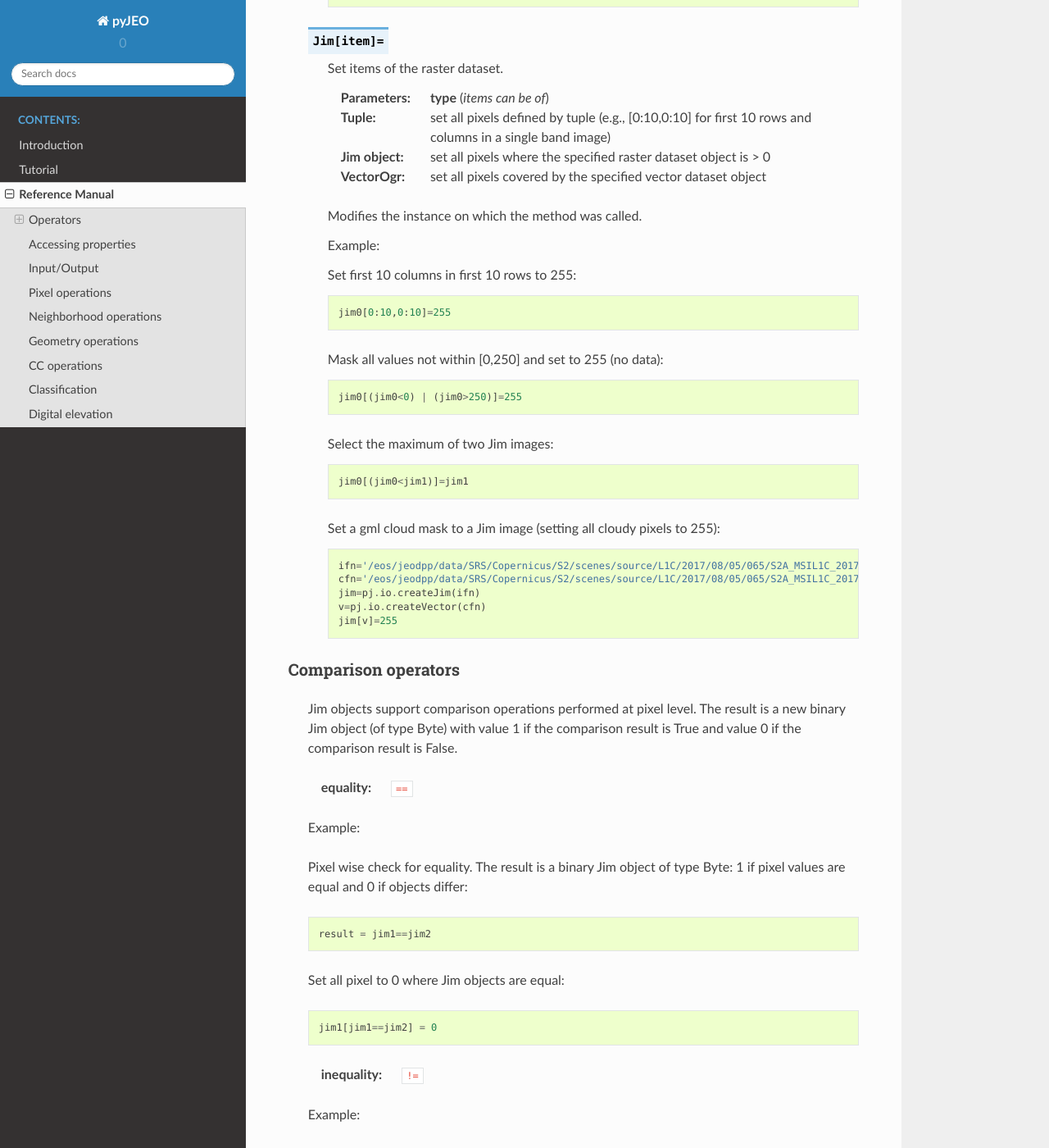
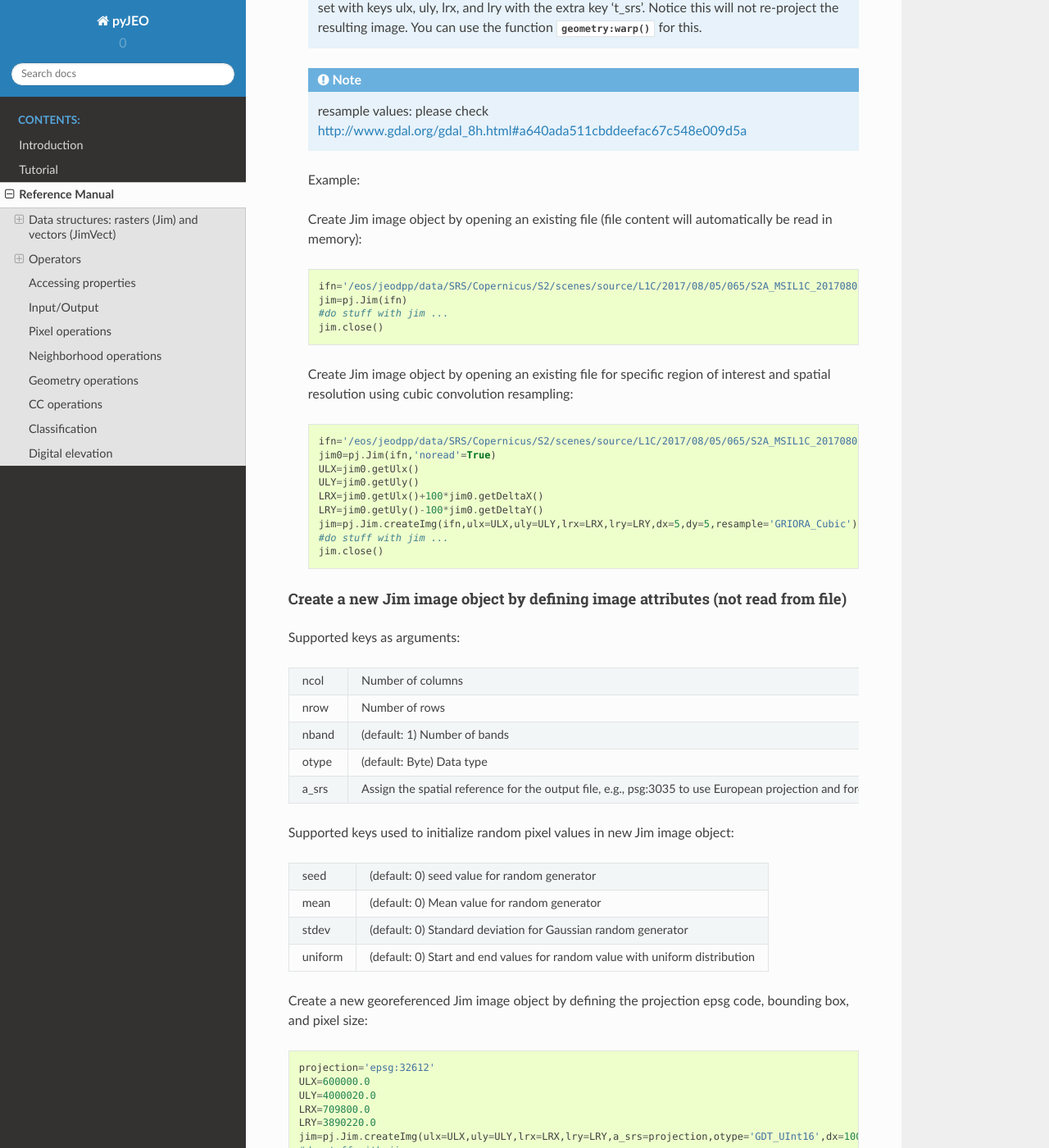
Before and after one commit to ec-jrc/jeolib-pyjeo, a Sphinx documentation site: the page built from doc/3_reference.rst, in a window 1280 px wide and 1400 px high, scrolled down 1062 px. Shown: the whole window at 82% size. Built offline with Sphinx 7.4.7 and the Read the Docs theme 2.0.0, drawn with Linux system fonts in a browser that asks for light colours; some of the changed text lies outside the part shown.

Commit message:
worked on doc

```diff
--- a/doc/3_reference.rst
+++ b/doc/3_reference.rst
@@ -4,6 +4,131 @@ Reference Manual
 
 .. toctree::
    :maxdepth: 4
+
+****************************************************
+Data structures: rasters (Jim) and vectors (JimVect)
+****************************************************
+
+=================================
+Creating a Jim raster data object
+=================================
+
+.. method:: Jim(filename=None, **kwargs)
+
+  Create a new Jim object, either :ref:`from file <create_Jim_from_file>`
+  or :ref:`create new <create_Jim_new>`
+
+:param filename: Path to a raster dataset or another Jim object
+:param: see supported keys in table below
+:return: a Jim object
+
+
+.. _create_Jim_from_file:
+
+Create Jim object from file
+===========================
+
+   Supported keys as arguments:
+
+    ======== ===================================================
+    band     Bands to open, index starts from 0
+    ulx      Upper left x value bounding box
+    uly      Upper left y value bounding box
+    lrx      Lower right x value bounding box
+    lry      Lower right y value bounding box
+    dx       Resolution in x
+    dy       Resolution in y
+    resample Resample algorithm used for reading pixel data in case of
+              interpolation
+    extent   get boundary from extent from polygons in vector dataset
+    nodata   Nodata value to put in image
+    noread   Set this flag to True to not read data when opening
+    ======== ===================================================
+
+   .. note::
+        You can specify a different spatial reference system to define the
+        region of interest to read set with keys ulx, uly, lrx, and lry with
+        the extra key 't_srs'. Notice this will not re-project the resulting
+        image. You can use the function :py:func:`geometry:warp` for this.
+   ..
+
+   .. note::
+        resample values: please check
+        http://www.gdal.org/gdal_8h.html#a640ada511cbddeefac67c548e009d5a
+
+   Example:
+
+   Create Jim image object by opening an existing file (file content will
+   automatically be read in memory)::
+
+        ifn='/eos/jeodpp/data/SRS/Copernicus/S2/scenes/source/L1C/2017/08/05/065/S2A_MSIL1C_20170805T102031_N0205_R065_T32TNR_20170805T102535.SAFE/GRANULE/L1C_T32TNR_A011073_20170805T102535/IMG_DATA/T32TNR_20170805T102031_B08.jp2'
+        jim=pj.Jim(ifn)
+        #do stuff with jim ...
+        jim.close()
+
+   Create Jim image object by opening an existing file for specific region of
+   interest and spatial resolution using cubic convolution resampling::
+
+        ifn='/eos/jeodpp/data/SRS/Copernicus/S2/scenes/source/L1C/2017/08/05/065/S2A_MSIL1C_20170805T102031_N0205_R065_T32TNR_20170805T102535.SAFE/GRANULE/L1C_T32TNR_A011073_20170805T102535/IMG_DATA/T32TNR_20170805T102031_B08.jp2'
+        jim0=pj.Jim(ifn,'noread'=True)
+        ULX=jim0.getUlx()
+        ULY=jim0.getUly()
+        LRX=jim0.getUlx()+100*jim0.getDeltaX()
+        LRY=jim0.getUly()-100*jim0.getDeltaY()
+        jim=pj.Jim.createImg(ifn,ulx=ULX,uly=ULY,lrx=LRX,lry=LRY,dx=5,dy=5,resample='GRIORA_Cubic')
+        #do stuff with jim ...
+        jim.close()
+
+.. _create_Jim_new:
+
+Create a new Jim image object by defining image attributes (not read from file)
+===============================================================================
+
+Supported keys as arguments:
+
+===== =================
+ncol  Number of columns
+nrow  Number of rows
+nband (default: 1) Number of bands
+otype (default: Byte) Data type
+a_srs Assign the spatial reference for the output file, e.g., psg:3035 to
+      use European projection and force to European grid
+===== =================
+
+Supported keys used to initialize random pixel values in new Jim image
+object:
+
+======= ============================================
+seed    (default: 0) seed value for random generator
+mean    (default: 0) Mean value for random generator
+stdev   (default: 0) Standard deviation for Gaussian random generator
+uniform (default: 0) Start and end values for random value with uniform
+        distribution
+======= ============================================
+
+Create a new georeferenced Jim image object by defining the projection epsg
+code, bounding box, and pixel size::
+
+        projection='epsg:32612'
+        ULX=600000.0
+        ULY=4000020.0
+        LRX=709800.0
+        LRY=3890220.0
+        jim=pj.Jim.createImg(ulx=ULX,uly=ULY,lrx=LRX,lry=LRY,a_srs=projection,otype='GDT_UInt16',dx=100,dy=100)
+        #do stuff with jim ...
+        jim.close()
+
+Create a new georeferenced Jim image object for writing by defining
+the projection epsg code, bounding box and number of rows and columns::
+
+        projection='epsg:32612'
+        ULX=600000.0
+        ULY=4000020.0
+        LRX=709800.0
+        LRY=3890220.0
+        jim=pj.Jim.createImg(ulx=ULX,uly=ULY,lrx=LRX,lry=LRY,a_srs=projection,otype='GDT_UInt16',ncol=1098,nrow=1098)
+        #do stuff with jim ...
+        jim.close()
 
 *********
 Operators
@@ -45,8 +170,8 @@ Pixel access operators
 
         ifn='/eos/jeodpp/data/SRS/Copernicus/S2/scenes/source/L1C/2017/08/05/065/S2A_MSIL1C_20170805T102031_N0205_R065_T32TNR_20170805T102535.SAFE/GRANULE/L1C_T32TNR_A011073_20170805T102535/IMG_DATA/T32TNR_20170805T102031_B08.jp2'
         cfn='/eos/jeodpp/data/SRS/Copernicus/S2/scenes/source/L1C/2017/08/05/065/S2A_MSIL1C_20170805T102031_N0205_R065_T32TNR_20170805T102535.SAFE/GRANULE/L1C_T32TNR_A011073_20170805T102535/QI_DATA/MSK_CLOUDS_B00.gml'
-        jim=pj.io.createJim(ifn)
-        v=pj.io.createVector(cfn)
+        jim=pj.Jim(ifn)
+        v=pj.JimVect(cfn)
         jimcloud=jim[v]
 
    .. method:: Jim[item]=
@@ -79,8 +204,8 @@ Pixel access operators
 
           ifn='/eos/jeodpp/data/SRS/Copernicus/S2/scenes/source/L1C/2017/08/05/065/S2A_MSIL1C_20170805T102031_N0205_R065_T32TNR_20170805T102535.SAFE/GRANULE/L1C_T32TNR_A011073_20170805T102535/IMG_DATA/T32TNR_20170805T102031_B08.jp2'
           cfn='/eos/jeodpp/data/SRS/Copernicus/S2/scenes/source/L1C/2017/08/05/065/S2A_MSIL1C_20170805T102031_N0205_R065_T32TNR_20170805T102535.SAFE/GRANULE/L1C_T32TNR_A011073_20170805T102535/QI_DATA/MSK_CLOUDS_B00.gml'
-          jim=pj.io.createJim(ifn)
-          v=pj.io.createVector(cfn)
+          jim=pj.Jim(ifn)
+          v=pj.JimVect(cfn)
           jim[v]=255
 
 
```
Also changed, not shown: 5 other files.
